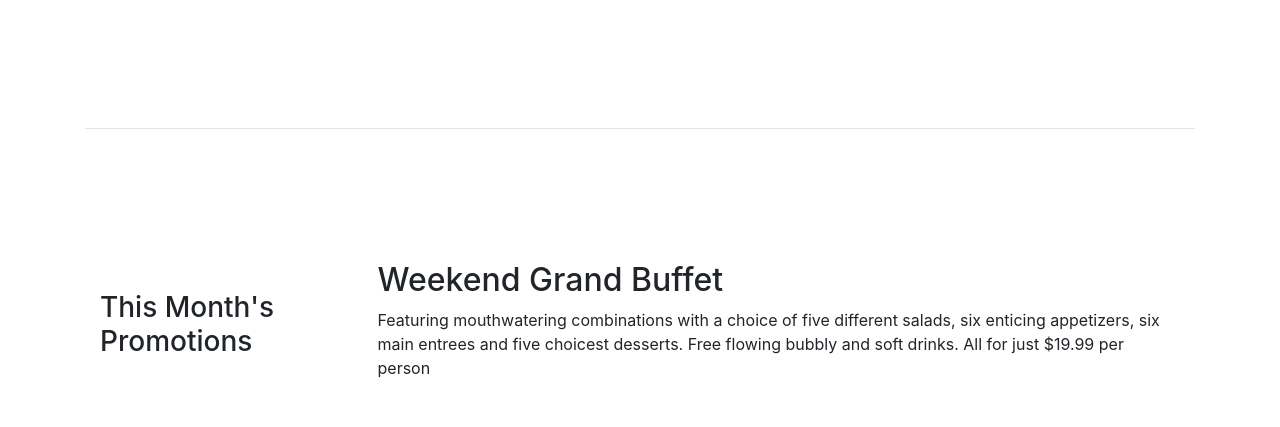
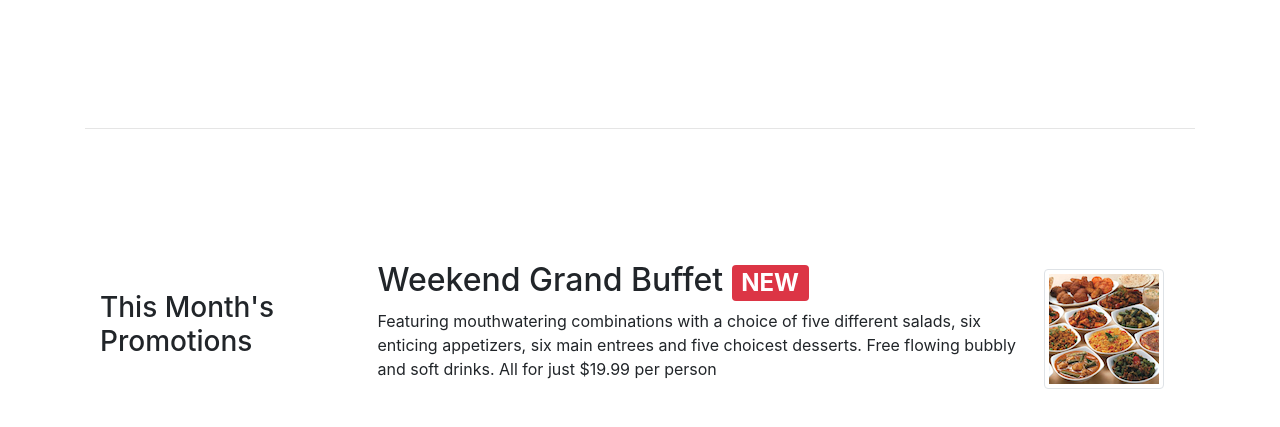
Before and after one commit to oknono/coursera_bootstrap, a website: page index.html in a window 1280 px wide. Shown: the part 605-1032 px from the top of the page. Drawn offline with nearby package versions, Linux system fonts and the light colour scheme.

Commit message:
week 2 task 2

```diff
--- a/index.html
+++ b/index.html
@@ -78,10 +78,19 @@
                 <h3>This Month's Promotions</h3>
             </div>
             <div class="col col-sm col-md">
-                <h2>Weekend Grand Buffet</h2>
-                <p>Featuring mouthwatering combinations with a choice of five different salads, six enticing appetizers,
-                    six main entrees and five choicest desserts. Free flowing bubbly and soft drinks. All for just
-                    $19.99 per person </p>
+                <div class="media">
+                    <div class="media-body">
+                        <h2>Weekend Grand Buffet <span class="badge badge-danger">NEW</span></h2>
+                        <p>Featuring mouthwatering combinations with a choice of five different salads, six enticing
+                            appetizers,
+                            six main entrees and five choicest desserts. Free flowing bubbly and soft drinks. All for
+                            just
+                            $19.99 per person </p>
+                    </div>
+
+                    <img src="img/buffet.png" alt="buffet" class="d-flex mr-3 img-thumbnail align-self-center">
+
+                </div>
             </div>
         </div>
 
```
